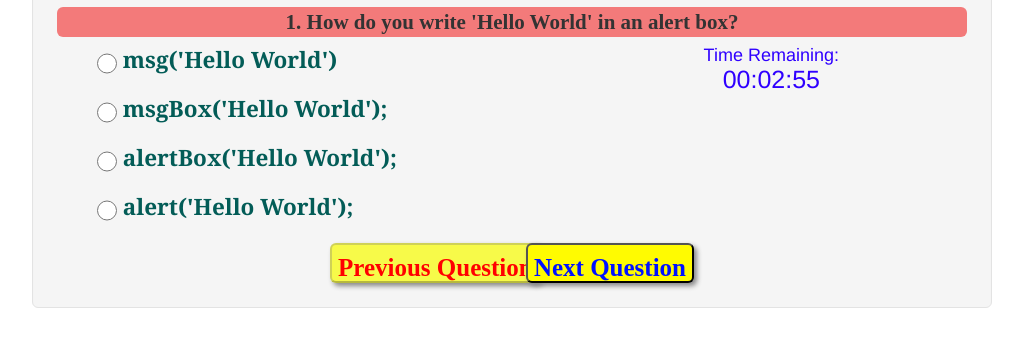
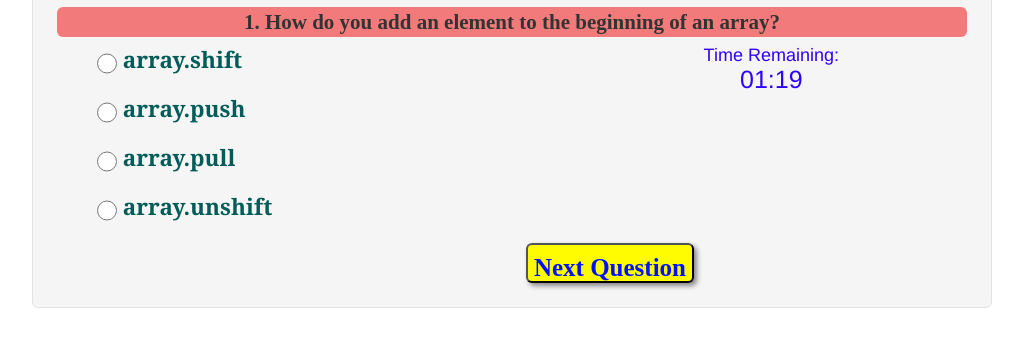
Before and after one commit to jerogers8789/WebAPIquiz_HW4, a plain HTML site: page index.html in a window 1280 px wide. Shown: the part 81-428 px from the top of the page, without its empty margins (128-1151 px from the left). Drawn offline with nearby package versions, Linux system fonts and the light colour scheme.

Commit message:
timer subtraction function added

```diff
--- a/index.html
+++ b/index.html
@@ -22,8 +22,8 @@
                 <ul class="choiceList"></ul>
                 <div class="quizMessage"></div>
                 <div class="result"></div>
-                <button class="preButton">Previous Question</button>
-                <button class="nextButton">Next Question</button>
+                <button class="preButton" id='preBtn'>Previous Question</button>
+                <button class="nextButton" id="nxtBtn">Next Question</button>
             </div>
         </body>
 </html>
--- a/script.js
+++ b/script.js
@@ -1,78 +1,56 @@
 var questions = [{
-    question: "1. How do you write 'Hello World' in an alert box?",
-    choices: ["msg('Hello World')", "msgBox('Hello World');", "alertBox('Hello World');", "alert('Hello World');"],
+    question: "1. How do you add an element to the beginning of an array?",
+    choices: ["array.shift", "array.push", "array.pull", "array.unshift"],
+    correctAnswer: 1
+}, {
+    question: "2. What tag is the bootstrap cdn placed inside the html document?",
+    choices: ["p", "body", "head", "header"],
+    correctAnswer: 2
+}, {
+    question: "3. What symbol is used to access DOM elements in JavaScript using jQuery?",
+    choices: ["?", "&", "%", "$"],
     correctAnswer: 3
 }, {
-    question: "2. How to empty an array in JavaScript?",
-    choices: ["arrayList[]", "arrayList(0)", "arrayList.length=0", "arrayList.len(0)"],
-    correctAnswer: 2
-}, {
-    question: "3. What function to add an element at the begining of an array and one at the end?",
-    choices: ["push,unshift", "unshift,push", "first,push", "unshift,last"],
+    question: "4. How do you comment out a line of code in JavaScript?",
+    choices: ["!-- --", "//", "**", "<<"],
     correctAnswer: 1
 }, {
-    question: "4. What will this output? var a = [1, 2, 3]; console.log(a[6]);",
-    choices: ["undefined", "0", "prints nothing", "Syntax error"],
-    correctAnswer: 0
-}, {
-    question: "5. What would following code return? console.log(typeof typeof 1);",
-    choices: ["string", "number", "Syntax error", "undefined"],
-    correctAnswer: 0
-},{
-	question: "6. Which software company developed JavaScript?",
-    choices: ["Mozilla", "Netscape", "Sun Microsystems", "Oracle"],
-    correctAnswer: 1
-},{
-	question: "7. What would be the result of 3+2+'7'?",
-    choices: ["327", "12", "14", "57"],
-    correctAnswer: 3
-},{
-	question: "8. Look at the following selector: $('div'). What does it select?",
-    choices: ["The first div element", "The last div element", "All div elements", "Current div element"],
+    question: "5. What is the main requirement needed to call an API?",
+    choices: ["API secret", "API code", "API key", "code key"],
     correctAnswer: 2
 },{
-	question: "9. How can a value be appended to an array?",
-    choices: ["arr(length).value;", "arr[arr.length]=value;", "arr[]=add(value);", "None of these"],
-    correctAnswer: 1
-},{
-	question: "10. What will the code below output to the console? console.log(1 +  +'2' + '2');",
-    choices: ["'32'", "'122'", "'13'", "'14'"],
-    correctAnswer: 0
+	question: "6. Which of these will return data from an API?",
+    choices: ["POST", "GET", "FETCH", "GET and FETCH"],
+    correctAnswer: 3
 }];
-
 
 var currentQuestion = 0;
 var viewingAns = 0;
 var correctAnswers = 0;
 var quizOver = false;
 var iSelectedAnswer = [];
-	var c=180;
+var c=90;
 var t;
-$(document).ready(function ()
-{
-    // Display the first question
+
+$(document).ready(function () {
     displayCurrentQuestion();
     $(this).find(".quizMessage").hide();
-    $(this).find(".preButton").attr('disabled', 'disabled');
+	$(this).find('#preBtn').hide();
+	//(".preButton").attr('disabled', 'disabled');
 
 	timedCount();
 
-	$(this).find(".preButton").on("click", function ()
-	{
-
-        if (!quizOver)
-		{
+	$(this).find(".preButton").on("click", function () {
+        if (!quizOver) {
 			if(currentQuestion == 0) { return false; }
 
 			if(currentQuestion == 1) {
-			  $(".preButton").attr('disabled', 'disabled');
+			  $("#preBtn").hide();
 			}
 
 			currentQuestion--;
-				if (currentQuestion < questions.length)
-				{
+			if (currentQuestion < questions.length) {
 				displayCurrentQuestion();
-
 			}
 		} else {
 			if(viewingAns == 3) { return false; }
@@ -82,7 +60,7 @@ $(document).ready(function ()
 });
 
 
-	// On clicking next, display the next question
+
     $(this).find(".nextButton").on("click", function ()
 	{
         if (!quizOver)
@@ -97,15 +75,18 @@ $(document).ready(function ()
             }
 			else
 			{
-                // TODO: Remove any message -> not sure if this is efficient to call this each time....
+
                 $(document).find(".quizMessage").hide();
 				if (val == questions[currentQuestion].correctAnswer)
 				{
 					correctAnswers++;
 				}
+				if (val != questions[currentQuestion].correctAnswer) {
+					wrongAnswer();
+				}
 				iSelectedAnswer[currentQuestion] = val;
 
-				currentQuestion++; // Since we have already displayed the first question on DOM ready
+				currentQuestion++;
 				if(currentQuestion >= 1) {
 					  $('.preButton').prop("disabled", false);
 				}
@@ -130,7 +111,7 @@ $(document).ready(function ()
 
 		}
 		else
-		{ // quiz is over and clicked the next button (which now displays 'Play Again?'
+		{
 			quizOver = false; $('#iTimeShow').html('Time Remaining:'); iSelectedAnswer = [];
 			$(document).find(".nextButton").text("Next Question");
 			$(document).find(".preButton").text("Previous Question");
@@ -143,49 +124,39 @@ $(document).ready(function ()
     });
 });
 
-
-
-function timedCount()
-	{
-		if(c == 185)
-		{
-			return false;
+function wrongAnswer() {
+	alert("WRONG");
+	c = c - 10
 }
 
-		var hours = parseInt( c / 3600 ) % 24;
+function timedCount() {
+	// var hours = parseInt( c / 3600 ) % 24;
 	var minutes = parseInt( c / 60 ) % 60;
 	var seconds = c % 60;
-		var result = (hours < 10 ? "0" + hours : hours) + ":" + (minutes < 10 ? "0" + minutes : minutes) + ":" + (seconds  < 10 ? "0" + seconds : seconds);
+	var result = (minutes < 10 ? "0" + minutes : minutes) + ":" + (seconds  < 10 ? "0" + seconds : seconds);
 	$('#timer').html(result);
 
-		if(c == 0 )
-		{
+	if(c == 0 ) {
 		displayScore();
 		$('#iTimeShow').html('Quiz Time Completed!');
 		$('#timer').html("You scored: " + correctAnswers + " out of: " + questions.length);
-					c=185;
+		c=90;
 		$(document).find(".preButton").text("View Answer");
 		$(document).find(".nextButton").text("Play Again?");
 		quizOver = true;
 		return false;
-
 	}
 
-
 	c = c - 1;
-		t = setTimeout(function()
-		{
+	t = setTimeout(function() {
 		timedCount()
 	},1000);
 }
 
-
-// This displays the current question AND the choices
 function displayCurrentQuestion()
 {
 
-	if(c == 185) { c = 180; timedCount(); }
-    //console.log("In display current Question");
+	if(c == 90) { c = 90; timedCount(); }
     var question = questions[currentQuestion].question;
     var questionClass = $(document).find(".quizContainer > .question");
     var choiceList = $(document).find(".quizContainer > .choiceList");
@@ -227,7 +198,6 @@ function hideScore()
     $(document).find(".result").hide();
 }
 
-// This displays the current question AND the choices
 function viewResults()
 {
 
@@ -271,5 +241,4 @@ function viewResults()
 		{
 			viewResults();
 		},3000);
-
 }
--- a/styles.css
+++ b/styles.css
@@ -86,7 +86,7 @@ font-family:"Georgia", Arial, sans-serif;
 	font-size:20px;
 	font-weight:bold;
     font-family:'Gabriola', serif;
-    color: red;
+    color: black;
 	position: fixed;
 	top:80%;
 	left:40%;
```
Lines whose indentation alone changed are shown as unchanged.
